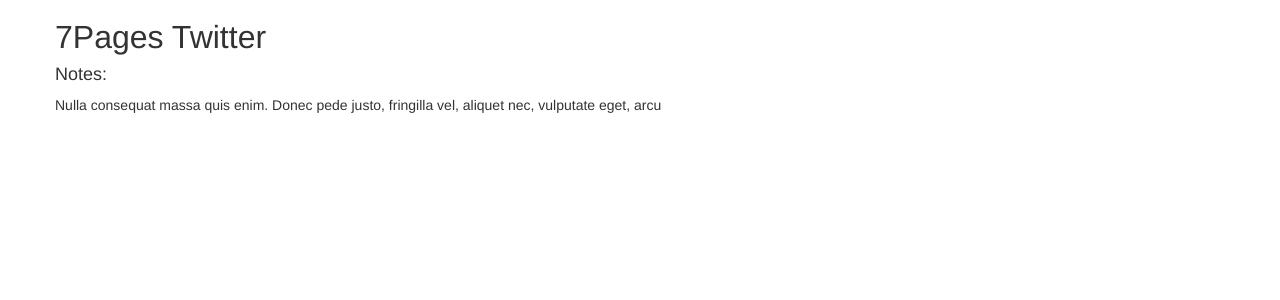
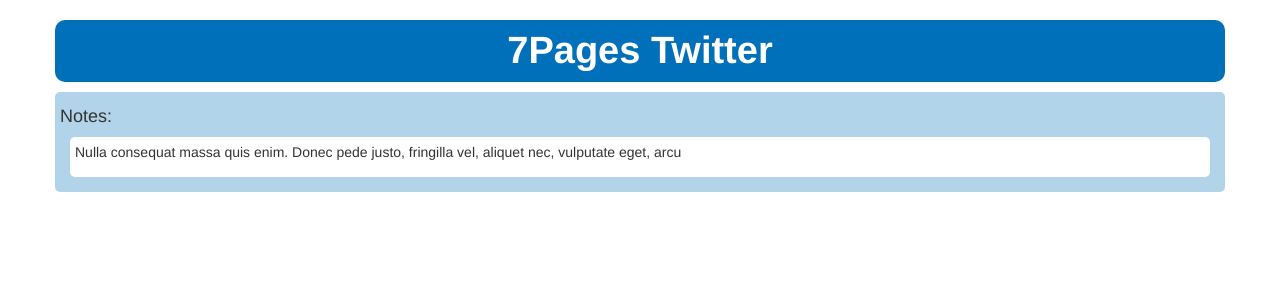
Before and after one commit to bidstrup2000/LikeTwitter, a Django app: page /notes/1 in a window 1280 px wide. Shown: the top 300 px of the page. Run offline with Django 3.2, Linux system fonts and the light colour scheme; data comes from the database, SQL or seed files in the repository.

Commit message:
fixed_search_of_note_style_error

```diff
--- a/LikeTwitter/apps/notes/templates/search_note.html
+++ b/LikeTwitter/apps/notes/templates/search_note.html
@@ -1,16 +1,23 @@
 <!DOCTYPE html>
 <html lang="en">
   <head>
+    {% load static %}
     {% load templatetags %}
     {% load staticfiles %}
-    <link href="{% static "css/bootstrap.css" %}" rel="stylesheet">
+    <meta name="viewport" content="width=device-width, initial-scale=1.0">
+    <link href="{% static "css/bootstrap.min.css" %}" rel="stylesheet" media="screen">
+    <link href="{% static "css/grid.css" %}" type="text/css" rel="stylesheet"/>
+    <script type="text/javascript" language="javascript" src="{% static "js/jquery-1.10.2.min.js" %}"></script>
+    <script type="text/javascript" language="javascript" src="{% static "js/bootstrap.min.js" %}"></script>
   </head>
   <body>
     <div class="container">
-      <h2>7Pages Twitter</h2>
-      <h4>Notes:</h4>
-      <div class="row">
-        <div class="col-lg-8">{% search_by_id  id_of_note %}</div>
+      <h1 align="center">7Pages Twitter</h2>
+      <div class = 'notes'>
+        <h4>Notes:</h4>
+        <div class="row">
+          <div class="col-md-8">{% search_by_id  id_of_note %}</div>
+        </div>
       </div>
     </div> <!-- /container -->
   </body>
```
